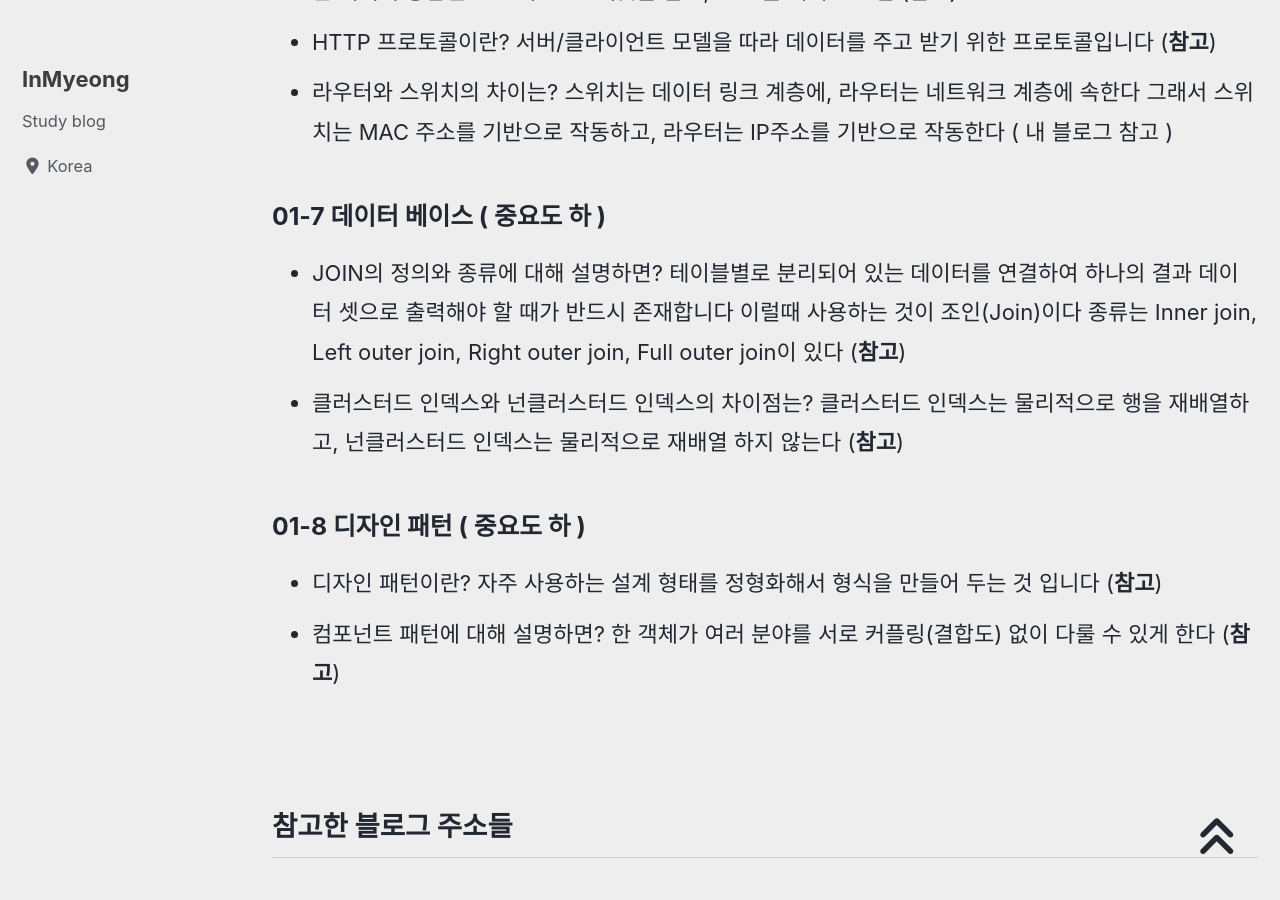
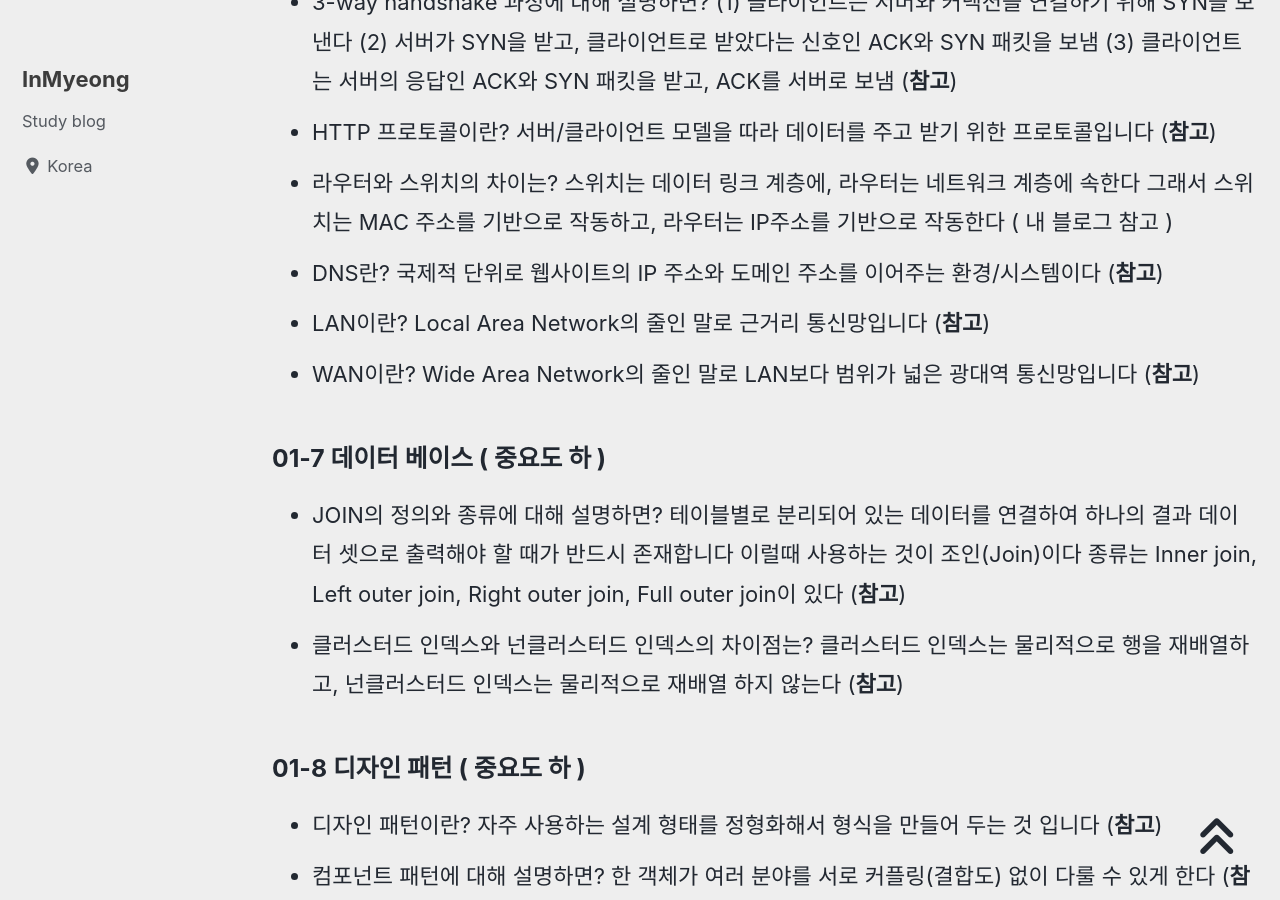
Before and after one commit to devMyeong/devMyeong.github.io, a Jekyll site: the page built from _posts/cs/2022-09-05-블로그-면접준비.md, in a window 1280 px wide and 900 px high, scrolled down 26838 px. Built offline with Jekyll 4.4.1, drawn with Linux system fonts in a browser that asks for light colours; cached includes are drawn as plain includes; nearby versions of some CDN libraries; some web fonts are replaced; comment, search, counter and statistics services are not loaded; some of the changed text lies outside the part shown.

Commit message:
Docs : CS지식 업데이트

```diff
--- a/_posts/cs/2022-09-05-블로그-면접준비.md
+++ b/_posts/cs/2022-09-05-블로그-면접준비.md
@@ -100,6 +100,7 @@ last_modified_at: 2022-09-26
 - override 키워드에 대해 설명하면? override 키워드를 붙여주면 해당 함수가 상속 받아서 오버라이딩이 가능한 함수인지, 그 함수의 이름과 매개 변수등이 잘 맞는지를 컴파일러 보고 확인 하라고 떠넘길 수 있습니다 또한, 명확하게 이게 상속 받은 함수인지 눈으로 확인할 수 있습니다 ([**참고**](https://blockdmask.tistory.com/415))
 - final 키워드에 대해 설명하면? 부모 클래스의 특정 멤버 함수를 자식 클래스에서 재정의 하지 못하도록 막을때 사용한다거나, 부모 클래스를 자식 클래스에 상속 받을때 클래스 자체를 더이상 상속이 불가능하게 하려고할때 쓰입니다 ([**참고**](https://blockdmask.tistory.com/415))
 - 전역 변수와 정적 변수의 차이는? 전역변수는 해당 프로그램(실행파일 기준)의 어느 함수, 어느 파일에서도 접근이 가능한 반면 정적변수는 변수가 선언된 파일이나 함수내에서만 접근이 가능하다 ([**참고**](https://pangate.com/541))
+- 우선순위큐(PriorityQueue)의 동작원리는? 부모 노드와 자식 노드를 비교해 최대힙은 키 값이 큰 노드가 위로가게 자리를 바꾸고 최소힙은 키 값이 작은 노드가 위로가게 자리를 바꾼다 ([**참고**](https://chanhuiseok.github.io/posts/ds-4/))
 
 ### 01-2 자료구조, C++ STL ( 중요도 상 )
 - vector와 list의 차이는? vector를 중간삽입시 원소를 밀어내지만 list는 노드를 연결만 하기 때문에, 삽입 삭제 부분에서 시간복잡도의 우위를 가진다 또한 vector는 랜덤부분접근이 가능하지만 list는 더블링크드리스트로 되어 있기 때문에 x[2]와 같은 랜덤 접근이 되지 않는다 검색적인 측면에서는 vector가 우위에 있다 ([**참고**](https://chanheess.tistory.com/154))
@@ -237,6 +238,9 @@ last_modified_at: 2022-09-26
 - 3-way handshake 과정에 대해 설명하면? (1) 클라이언트는 서버와 커넥션을 연결하기 위해 SYN을 보낸다 (2) 서버가 SYN을 받고, 클라이언트로 받았다는 신호인 ACK와 SYN 패킷을 보냄 (3) 클라이언트는 서버의 응답인 ACK와 SYN 패킷을 받고, ACK를 서버로 보냄 ([**참고**](https://velog.io/@averycode/%EB%84%A4%ED%8A%B8%EC%9B%8C%ED%81%AC-TCPUDP%EC%99%80-3-Way-Handshake4-Way-Handshake))
 - HTTP 프로토콜이란? 서버/클라이언트 모델을 따라 데이터를 주고 받기 위한 프로토콜입니다 ([**참고**](https://mangkyu.tistory.com/91))
 - 라우터와 스위치의 차이는? 스위치는 데이터 링크 계층에, 라우터는 네트워크 계층에 속한다 그래서 스위치는 MAC 주소를 기반으로 작동하고, 라우터는 IP주소를 기반으로 작동한다 ( 내 블로그 참고 )
+- DNS란? 국제적 단위로 웹사이트의 IP 주소와 도메인 주소를 이어주는 환경/시스템이다 ([**참고**](https://gentlysallim.com/dns%EB%9E%80-%EB%AD%90%EA%B3%A0-%EB%84%A4%EC%9E%84%EC%84%9C%EB%B2%84%EB%9E%80-%EB%AD%94%EC%A7%80-%EA%B0%9C%EB%85%90%EC%A0%95%EB%A6%AC/))
+- LAN이란? Local Area Network의 줄인 말로 근거리 통신망입니다 ([**참고**](https://enlqn1010.tistory.com/13))
+- WAN이란? Wide  Area Network의 줄인 말로 LAN보다 범위가 넓은 광대역 통신망입니다 ([**참고**](https://enlqn1010.tistory.com/13))
 
 ### 01-7 데이터 베이스 ( 중요도 하 )
 - JOIN의 정의와 종류에 대해 설명하면? 테이블별로 분리되어 있는 데이터를 연결하여 하나의 결과 데이터 셋으로 출력해야 할 때가 반드시 존재합니다 이럴때 사용하는 것이 조인(Join)이다 종류는 Inner join, Left outer join, Right outer join, Full outer join이 있다 ([**참고**](https://sparkdia.tistory.com/17))
```
